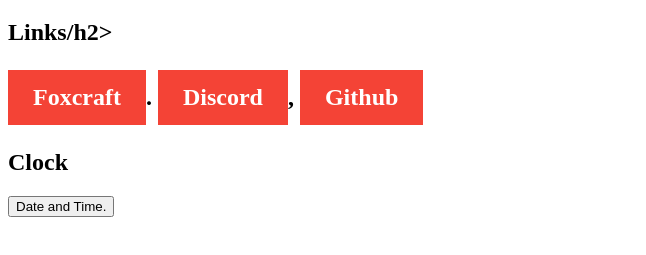
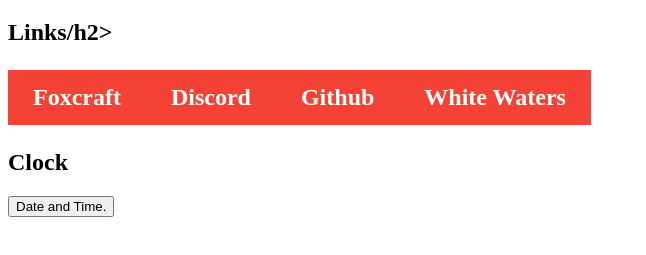
Before and after one commit to lucasgames8957/lucasgames8957.github.io, a plain HTML site: page index.html in a window 1280 px wide. Shown: the part 61-316 px from the top of the page, without its empty margins (0-646 px from the left). Drawn offline with Linux system fonts and the light colour scheme.

Commit message:
Update index.html

```diff
--- a/index.html
+++ b/index.html
@@ -3,7 +3,7 @@
 <head>
   <title>Lucas's Pages</title>
   <link rel="shortcut icon" href="/pic/favicon.ico" type="image/x-icon">
-  <link rel="icon" href="anima/favicon.ico" type="image/x-icon">
+  <link rel="icon" href="/anima/favicon.ico" type="image/x-icon">
 <style>
 a:link, a:visited {
   background-color: #f44336;
@@ -23,7 +23,7 @@ a:hover, a:active {
 <body>
 <h1>Lucas's website</h1>
 <h2>Links/h2>
-<p><a href="https://www.mcfoxcraft.net" target="_self">Foxcraft</a>. <a href="https://discord.com/app" target="_self">Discord</a>, <a href="https://github.com" target="_self">Github</a></p>
+<p><a href="https://www.mcfoxcraft.net" target="_self">Foxcraft</a><a href="https://discord.com/app" target="_self">Discord</a><a href="https://github.com" target="_self">Github</a><a href="https://white-waters.github.io" target="_self">White Waters</a></p>
 
 </body>
 <body>
```
